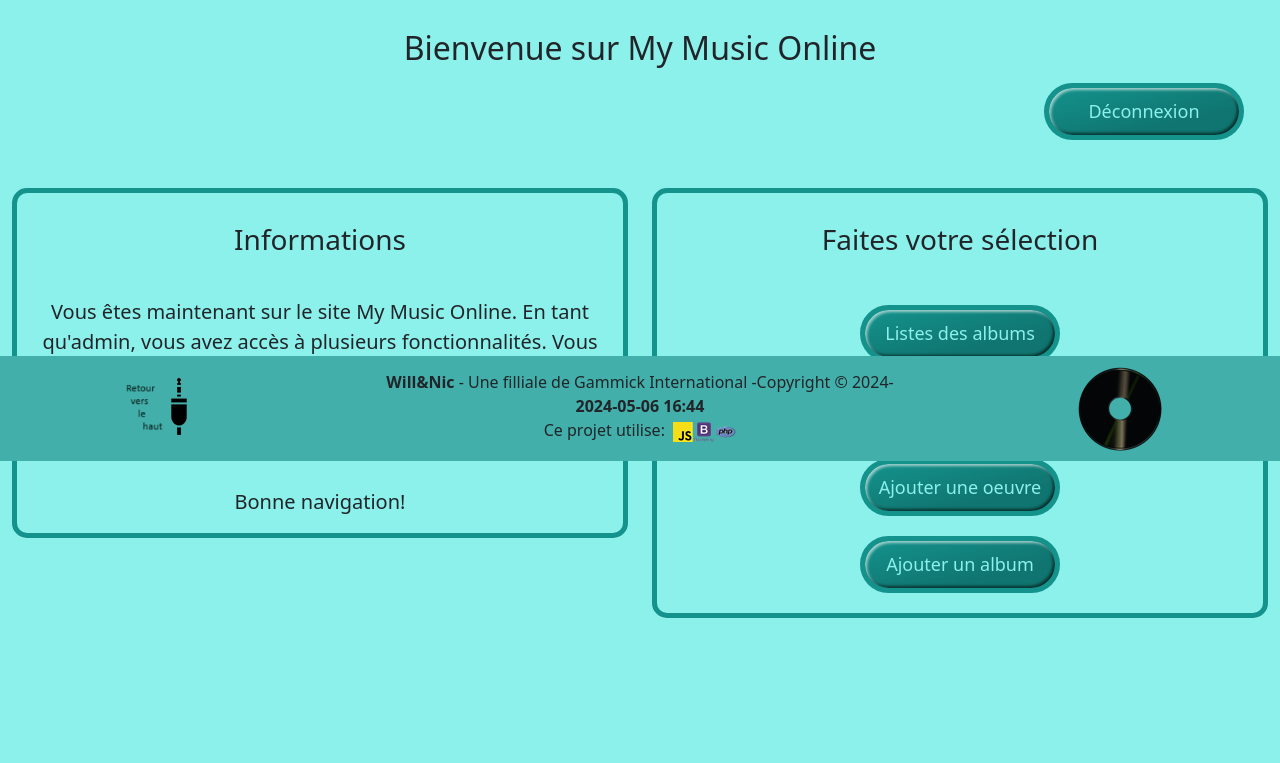
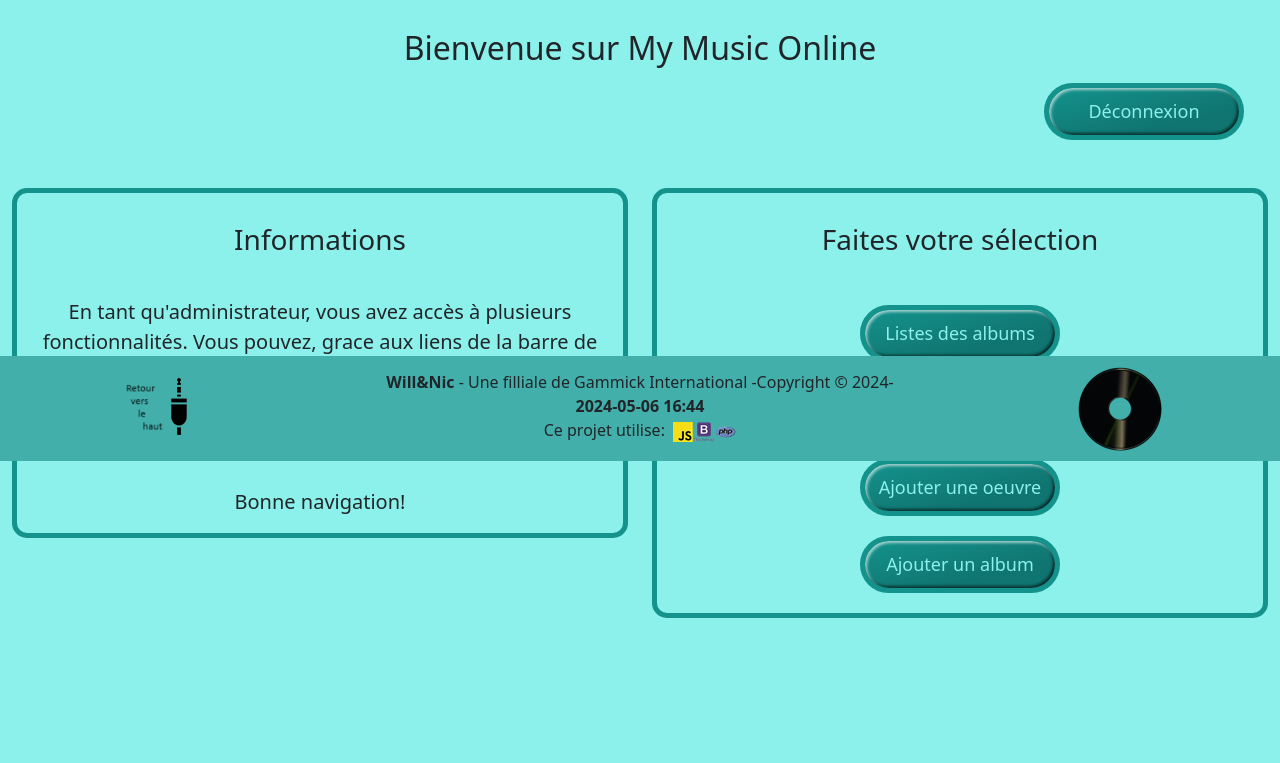
Before and after one commit to 5gtP3pp3r/TP2_WEB_2, a PHP site: page /pageAccueil.php in a window 1280 px wide. Shown: the part 339-1102 px from the top of the page. Run offline with PHP 8.4, Linux system fonts and the light colour scheme; the visitor is signed in with stand-in values (Sample User, id 1).

Commit message:
modif php condition session user pour enlecver les echo

```diff
--- a/Nicolas_Plouffe_William_Crepault_TP2_Web_2/pageAccueil.php
+++ b/Nicolas_Plouffe_William_Crepault_TP2_Web_2/pageAccueil.php
@@ -18,31 +18,36 @@ include("heads.infos.php");
         if (isset($_SESSION['role'])) {
 
           if ($_SESSION['role'] == 'CLIENT') {
-              echo '<p>Vous êtes maintenant sur le site My Music Online. En tant que client, vous avez
+        ?>
+            <p>En tant que client, vous avez
               accès à quelques fonctionnalités. Vous pouvez, grace aux liens de la barre
               de navigation ou les liens <span><b><a href="#menu" id="target">ci-joints</a></b></span>,
-              afficher la listes des produits disponibles ou acheter des oeuvres.</p>';
-            }
-            elseif ($_SESSION['role'] == 'ADMIN') {
-              echo '<p>Vous êtes maintenant sur le site My Music Online. En tant qu\'admin, vous avez
+              afficher la listes des produits disponibles ou acheter des oeuvres.</p>
+          <?php
+          } elseif ($_SESSION['role'] == 'ADMIN') {
+          ?>
+            <p>En tant qu'administrateur, vous avez
               accès à plusieurs fonctionnalités. Vous pouvez, grace aux liens de la barre
               de navigation ou les liens <span><b><a href="#menu" id="target">ci-joints</a></b></span>,
-              afficher la listes des produits disponibles, ajouter un artiste, ajouter une oeuvre,
-              ajouter un album.</p>';
-            }
-            elseif ($_SESSION['role'] == 'GERANT') {
-              echo '<p>Vous êtes maintenant sur le site My Music Online. En tant que gérant, vous avez
+              afficher la listes des produits disponibles, ajouter un artiste, ajouter une oeuvre ou
+              ajouter un album.</p>
+          <?php
+          } elseif ($_SESSION['role'] == 'GERANT') {
+          ?>
+            <p>En tant que gérant, vous avez
               accès à toutes les fonctionnalités. Vous pouvez, grace aux liens de la barre
               de navigation ou les liens <span><b><a href="#menu" id="target">ci-joints</a></b></span>,
-              afficher la listes des produits disponibles, ajouter un artiste, ajouter une oeuvre,
-              ajouter un album. Vous pouvez aussi ajouter d\'autres utilisateur.</p>';
+              afficher la listes des produits disponibles, ajouter un artiste, ajouter une oeuvre ou
+              ajouter un album. Vous pouvez aussi ajouter d\'autres utilisateur.</p>
+          <?php
           }
-          }
-          else {
-            echo '<p>Vous êtes maintenant sur le site My Music Online. Est ce votre première visite?
-            Vous pouvez consulter la liste des albums disponible via la barre de navigation ou le lien
+        } else {
+          ?>
+          <p>Vous êtes maintenant sur le site My Music Online. Est ce votre première visite?
+            Vous pouvez consulter la liste des albums disponibles via la barre de navigation ou les liens
             <span><b><a href="#menu" id="target">ci-joints</a></b></span>. Pour acheter une oeuvre,
-            veuillez vous enregister comme client.';
+            veuillez vous enregister comme client.
+          <?php
         }
           ?>
           <p> Bonne navigation!</p>
@@ -57,12 +62,15 @@ include("heads.infos.php");
             <?php
             if (isset($_SESSION['role'])) {
               if ($_SESSION['role'] == 'CLIENT') {
-                    echo '<li><a href="pageAchat.php" class="styled-button">Passer un achat</a></li>';
-                  }
-                  elseif ($_SESSION['role'] == 'GERANT' || $_SESSION['role'] == 'ADMIN') {
-                    echo '<li><a href="pageArtiste.php" class="styled-button">Ajouter un artiste</a></li>';
-                    echo '<li><a href="pageOeuvre.php" class="styled-button">Ajouter une oeuvre</a></li>';
-                    echo '<li><a href="pageAlbum.php" class="styled-button">Ajouter un album</a></li>';
+                ?>
+                <li><a href="pageAchat.php" class="styled-button">Passer un achat</a></li>
+                <?php
+              } elseif ($_SESSION['role'] == 'GERANT' || $_SESSION['role'] == 'ADMIN') {
+                ?>
+                <li><a href="pageArtiste.php" class="styled-button">Ajouter un artiste</a></li>
+                <li><a href="pageOeuvre.php" class="styled-button">Ajouter une oeuvre</a></li>
+                <li><a href="pageAlbum.php" class="styled-button">Ajouter un album</a></li>
+                <?php
               }
             }
             ?>
```
Lines whose indentation alone changed are shown as unchanged.
